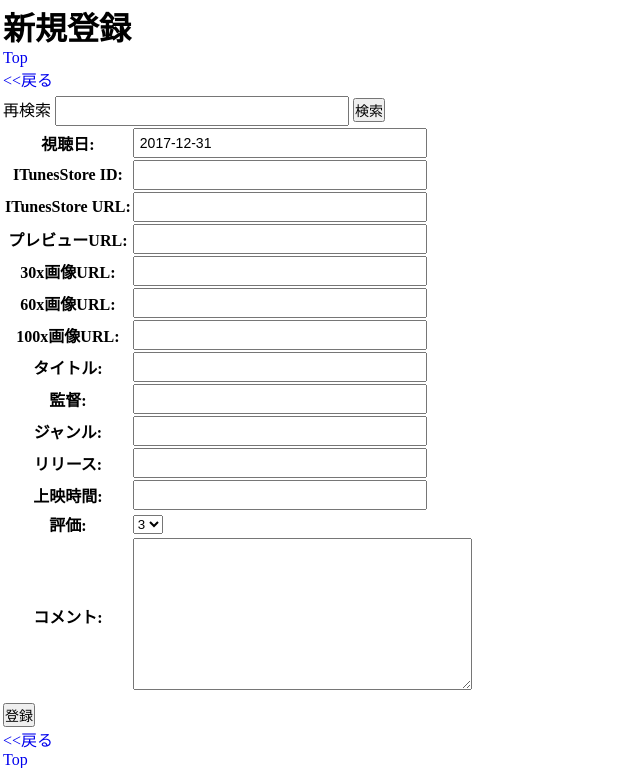
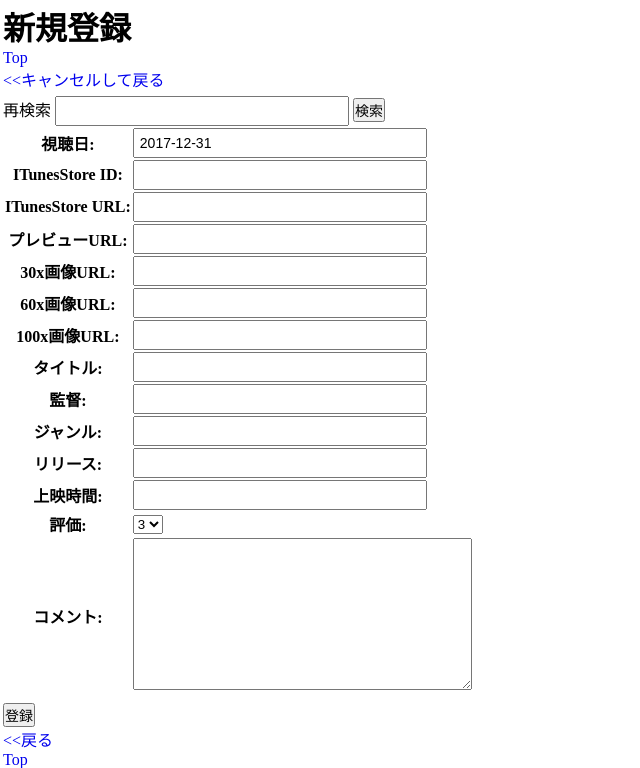
Before and after one commit to muranamihdk/cinemalog, a Django app: template cinemalog/logbook/templates/movies/create_with_itunes_data.html in a window 1280 px wide. Shown: the top 768 px of the page, without its empty margins (0-640 px from the left). Run offline with Django 3.2, Linux system fonts and the light colour scheme; the template is opened without the code that fills it: values that come from a table or form of the project are taken from there, others are empty; some libraries are stand-ins or nearby versions.

Commit message:
Modified logbook:create_with_itunes_data template

```diff
--- a/cinemalog/logbook/templates/movies/create_with_itunes_data.html
+++ b/cinemalog/logbook/templates/movies/create_with_itunes_data.html
@@ -8,7 +8,7 @@
 
     <ul>
         <li><a href="{% url 'logbook:index' %}">Top</a></li>
-        <li><a href="{{ request.META.HTTP_REFERER }}"><<戻る</a></li>
+        <li><a href="{{ request.META.HTTP_REFERER }}"><<キャンセルして戻る</a></li>
     </ul>
 
     <form action="{% url 'itunesstore:results' %}" method="get">
```
